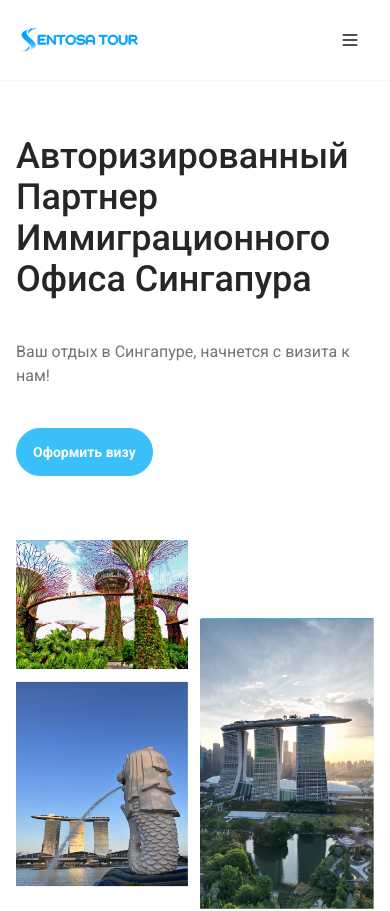
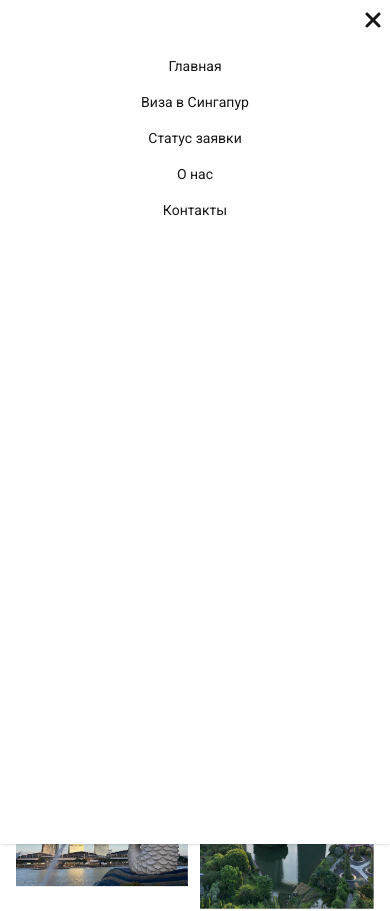
Before and after one commit to qipchaq/sentosa-tour, a Next.js app: page / in a window 390 px wide. Shown: the top 911 px of the page. Built offline with nearby package versions, Linux system fonts and the light colour scheme.

Commit message:
redesign of mobile menu

```diff
--- /dev/null
+++ b/service/utils/constants.ts
@@ -0,0 +1,22 @@
+export const LINKS = [
+  {
+    title: 'Главная',
+    href: '/',
+  },
+  {
+    title: 'Виза в Сингапур',
+    href: '/visastart',
+  },
+  {
+    title: 'Статус заявки',
+    href: '/visacheck',
+  },
+  {
+    title: 'О нас',
+    href: '/about',
+  },
+  {
+    title: 'Контакты',
+    href: '/contacts',
+  },
+];
--- a/src/app/components/Header/Header.tsx
+++ b/src/app/components/Header/Header.tsx
@@ -1,33 +1,18 @@
-import Image from "next/image";
-import React from "react";
-import logo from "../../../../public/assets/images/logo.svg";
-import Button from "../shared/Button";
-import Link from "next/link";
+'use client';
 
-const LINKS = [
-  {
-    title: "Главная",
-    href: "/",
-  },
-  {
-    title: "Виза в Сингапур",
-    href: "/visastart",
-  },
-  {
-    title: "Статус заявки",
-    href: "/visacheck",
-  },
-  {
-    title: "О нас",
-    href: "/about",
-  },
-  {
-    title: "Контакты",
-    href: "/contacts",
-  },
-];
+import Image from 'next/image';
+import React, { Dispatch, SetStateAction, useState } from 'react';
+import logo from '../../../../public/assets/images/logo.svg';
+import Button from '../shared/Button';
+import Link from 'next/link';
+import { LINKS } from '../../../../service/utils/constants';
+import { BurgerIcon } from '../shared/Icons';
 
-const Header = () => {
+type Props = {
+  setIsOpen: Dispatch<SetStateAction<boolean>>;
+};
+
+const Header = ({ setIsOpen }: Props) => {
   return (
     <header className="sticky bg-white top-0 w-full left-0 right-0 z-40 shadow-sm">
       <div className="px-4 lg:container py-4 lg:py-5 relative flex justify-between items-center m-auto">
@@ -49,32 +34,10 @@ const Header = () => {
           <Button text="Оформить визу" />
         </div>
         <div className="flex lg:hidden items-center">
-          <div className="dropdown">
+          <div className="dropdown" onClick={() => setIsOpen(true)}>
             <label tabIndex={0} className="btn btn-ghost btn-square">
-              <svg
-                xmlns="http://www.w3.org/2000/svg"
-                fill="none"
-                viewBox="0 0 24 24"
-                className="inline-block w-5 h-5 stroke-current"
-              >
-                <path
-                  strokeLinecap="round"
-                  strokeLinejoin="round"
-                  strokeWidth="2"
-                  d="M4 6h16M4 12h16M4 18h16"
-                ></path>
-              </svg>
+              <BurgerIcon />
             </label>
-            <ul
-              tabIndex={0}
-              className="menu menu-compact dropdown-content mt-3 p-2 shadow bg-white rounded-box w-52 right-0"
-            >
-              {LINKS.map((link, i) => (
-                <li key={i}>
-                  <Link href={link.href}>{link.title}</Link>
-                </li>
-              ))}
-            </ul>
           </div>
         </div>
       </div>
--- /dev/null
+++ b/src/app/components/MobileMenu/MobileMenu.tsx
@@ -0,0 +1,56 @@
+import React, { Dispatch, SetStateAction } from 'react';
+import { LINKS } from '../../../../service/utils/constants';
+import { FontAwesomeIcon } from '@fortawesome/react-fontawesome';
+import Link from 'next/link';
+import { faXmark } from '@fortawesome/free-solid-svg-icons';
+import { MouseEvent, useRef } from 'react';
+
+type Props = {
+  setIsOpen: Dispatch<SetStateAction<boolean>>;
+  isOpen: boolean;
+};
+
+const MobileMenu = ({ isOpen, setIsOpen }: Props) => {
+  const closeIcon = useRef<SVGSVGElement>(null);
+  const menuContainer = useRef<HTMLDivElement>(null);
+
+  const onBodyClick = (
+    e: MouseEvent<HTMLDivElement, globalThis.MouseEvent>
+  ) => {
+    if (menuContainer.current && menuContainer.current === e.target) return;
+    setIsOpen(false);
+  };
+
+  return (
+    <div
+      className={`${
+        isOpen ? 'flex' : 'hidden'
+      } absolute top-0 right-0 w-screen h-screen z-50 lg:hidden flex-row-reverse bg-neutral-900 bg-opacity-50`}
+      onClick={onBodyClick}
+    >
+      <div
+        className="menu menu-compact p-2 shadow bg-white w-screen sm:w-52"
+        ref={menuContainer}
+      >
+        <span className="w-fit text-right cursor-pointer self-end">
+          <FontAwesomeIcon
+            icon={faXmark}
+            className="text-2xl"
+            ref={closeIcon}
+          />
+        </span>
+        <ul className="mt-3">
+          {LINKS.map((link, i) => (
+            <li key={i}>
+              <Link className="justify-center w-40 m-auto" href={link.href}>
+                {link.title}
+              </Link>
+            </li>
+          ))}
+        </ul>
+      </div>
+    </div>
+  );
+};
+
+export default MobileMenu;
--- a/src/app/components/shared/Icons.tsx
+++ b/src/app/components/shared/Icons.tsx
@@ -245,3 +245,19 @@ export const FileIcon = () => (
     ></path>
   </svg>
 );
+
+export const BurgerIcon = () => (
+  <svg
+    xmlns="http://www.w3.org/2000/svg"
+    fill="none"
+    viewBox="0 0 24 24"
+    className="inline-block w-5 h-5 stroke-current"
+  >
+    <path
+      strokeLinecap="round"
+      strokeLinejoin="round"
+      strokeWidth="2"
+      d="M4 6h16M4 12h16M4 18h16"
+    ></path>
+  </svg>
+);
--- a/src/app/layout.tsx
+++ b/src/app/layout.tsx
@@ -1,7 +1,11 @@
+'use client';
+
 import Footer from './components/Footer/Footer';
 import Header from './components/Header/Header';
+import MobileMenu from './components/MobileMenu/MobileMenu';
 import './globals.css';
 import { Roboto } from 'next/font/google';
+import { useState } from 'react';
 
 const roboto = Roboto({
   weight: ['400', '500', '700'],
@@ -36,14 +40,17 @@ export default function RootLayout({
 }: {
   children: React.ReactNode;
 }) {
+  const [isOpen, setIsOpen] = useState(true);
+
   return (
     <html lang="en">
       <body
         className={`bg-white text-base text-neutral-900 min-h-screen ${roboto.className}`}
       >
-        <Header />
+        <Header setIsOpen={setIsOpen} />
         {children}
         <Footer />
+        <MobileMenu isOpen={isOpen} setIsOpen={setIsOpen} />
       </body>
     </html>
   );
```
